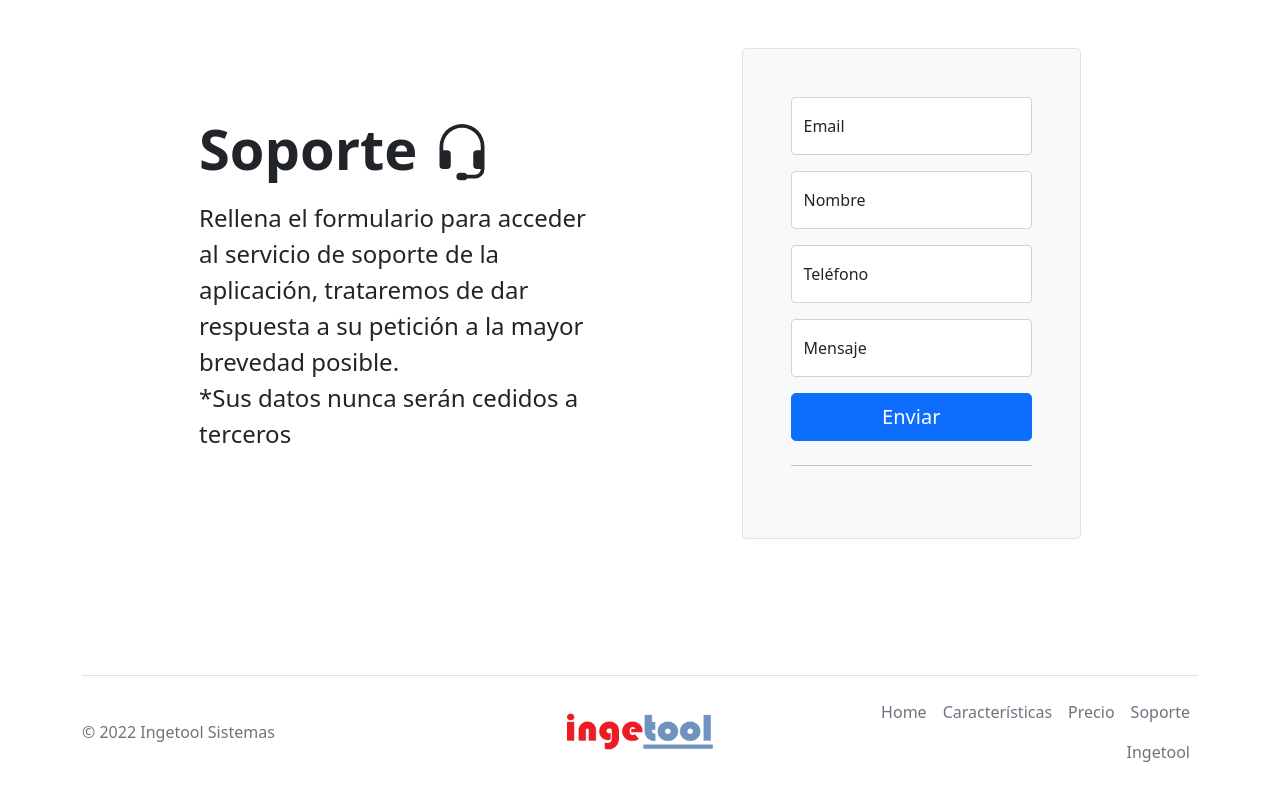
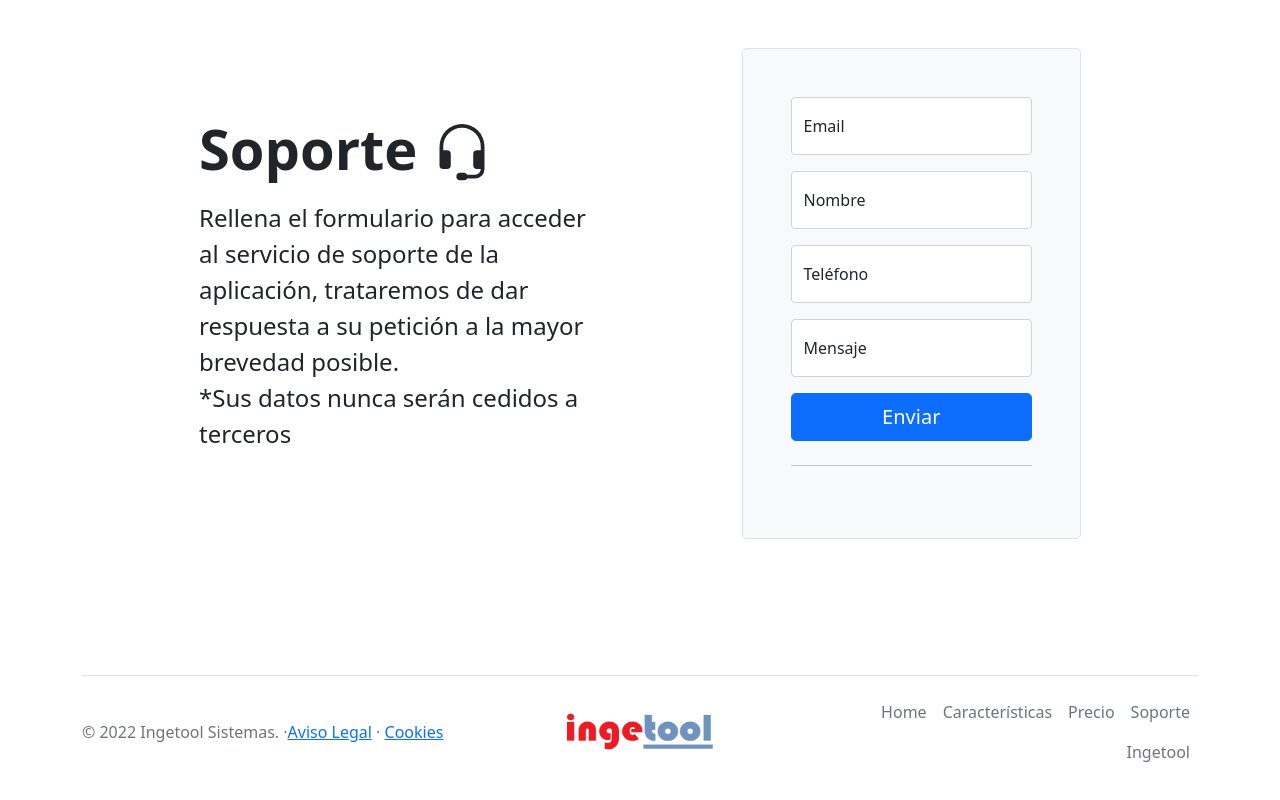
Before and after one commit to eduardoaguilar96/bootstrap_fotovoltaica, a website: page index.html in a window 1280 px wide. Shown: the part 1808-2608 px from the top of the page. Drawn offline with nearby package versions, Linux system fonts and the light colour scheme.

Commit message:
cambios footer

```diff
--- a/index.html
+++ b/index.html
@@ -110,7 +110,7 @@
 
             <div class="col-md-3 text-end">
                 <button type="button" class="btn btn-outline-success me-2">Login</button>
-                <button type="button" class="btn btn-success">Sign-up</button>
+                <button type="button" class="btn btn-success">Registro</button>
             </div>
         </header>
     </div>
@@ -321,7 +321,9 @@
     </div>
     <div class="container">
         <footer class="d-flex flex-wrap justify-content-between align-items-center py-3 my-4 border-top">
-            <p class="col-md-4 mb-0 text-muted">&copy; 2022 Ingetool Sistemas</p>
+            <p class="col-md-4 mb-0 text-muted">&copy; 2022 Ingetool Sistemas. &middot;<a href="#">Aviso Legal</a> &middot;
+                <a href="#">Cookies</a>
+            </p>
 
             <img src="icono_1.png" width="150" height="40" />
 
```
